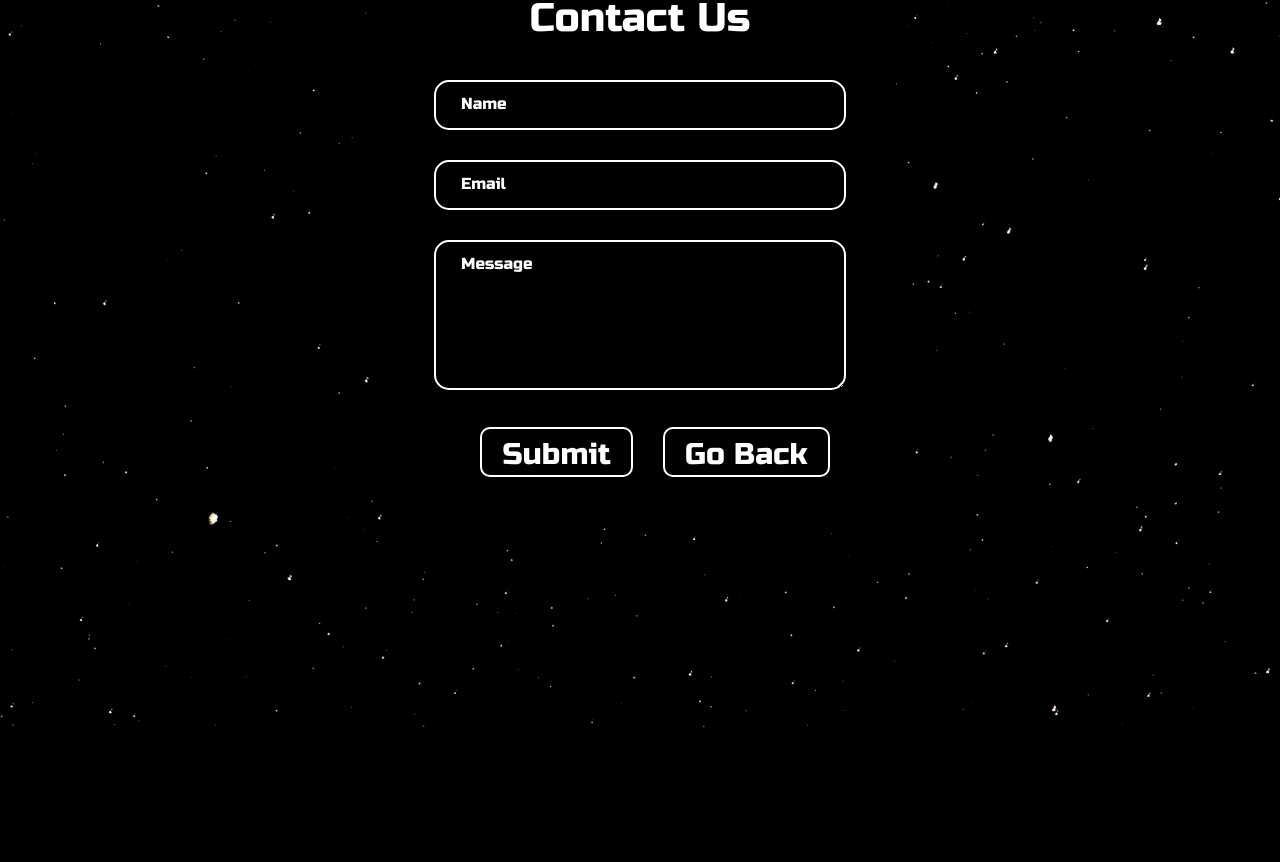
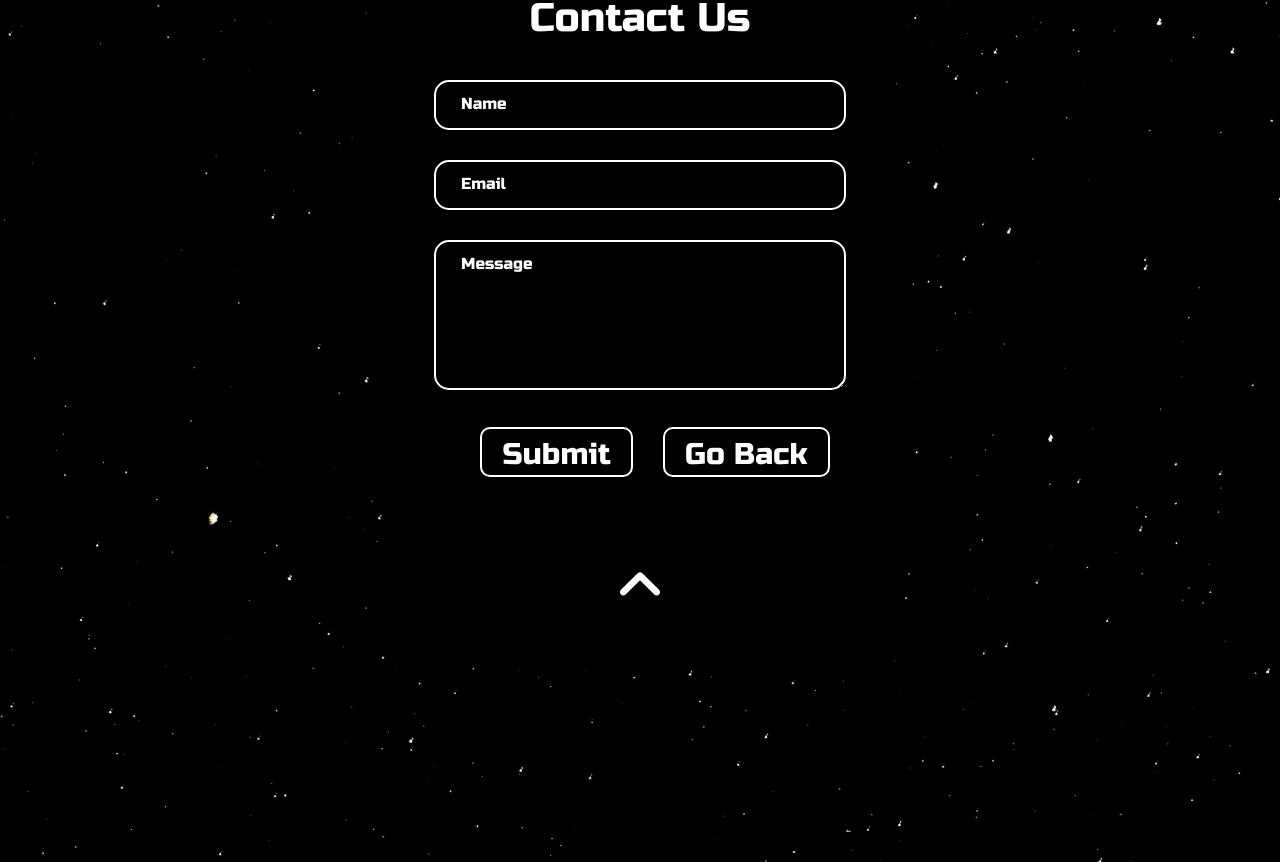
Before and after one commit to twxsha/devx_summer22_interns, a React (Create React App) app: page / in a window 1280 px wide. Shown: the part 8764-9626 px from the top of the page. Before the commit the page ends 9491 px from the top, so only its background shows below. Built offline with nearby package versions, Linux system fonts and the light colour scheme.

Commit message:
added transition up button

```diff
--- /dev/null
+++ b/src/components/TransitionUpBtn.js
@@ -0,0 +1,57 @@
+import React, { Component } from "react";
+import UpArrow from "../images/up-arrow.svg";
+import "../style/TransitionUpBtn.css";
+
+class TransitionUpBtn extends Component {
+  constructor(props) {
+    super(props);
+    this.state = {
+      navUrl: "",
+    };
+  }
+
+  componentDidMount() {
+    this.setState({
+      navUrl: this.props.navUrl,
+    });
+  }
+
+  navToNext = () => {
+    setTimeout(() => {
+      window.location.href = "" + this.state.navUrl;
+    }, 0);
+  };
+
+  render() {
+    return (
+      <div
+        class="transitionBtn animate__animated animate__bounce animate__repeat-2 animate__slower"
+        data-aos="fade-up"
+        data-aos-anchor-placement="top-bottom"
+        data-aos-delay="300"
+        onClick={this.navToNext}
+        style={{
+          zIndex: "10",
+          display: "flex",
+          justifyContent: "center",
+          position: "relative",
+        }}
+      >
+        <img
+          id="transitionBtn"
+          alt="transition button"
+          src={UpArrow}
+          width="40px"
+          style={{
+            height: "auto",
+            clear: "both",
+            position: "relative",
+            cursor: "pointer",
+          }}
+        />
+      </div>
+    );
+  }
+}
+
+export default TransitionUpBtn;
--- a/src/pages/Contact.js
+++ b/src/pages/Contact.js
@@ -1,10 +1,12 @@
 import React, { Component } from "react";
 import { collection, getFirestore, doc, setDoc } from "firebase/firestore";
+import TransitionUpBtn from "../components/TransitionUpBtn.js";
 import app from "../firebase.js";
 import "../style/Contact.css";
 import "../style/App.css";
 import "../style/Section.css";
 const $ = (element) => document.getElementById(element);
+
 
 const db = getFirestore(app);
 const messages = collection(db, "messages");
@@ -73,6 +75,7 @@ class Contact extends Component {
                   Go Back
                 </div>
               </div>
+              <div className="transitionUpBtn"><TransitionUpBtn navUrl="/#" /></div>
             </form>
           </div>
         </div>
--- a/src/style/Contact.css
+++ b/src/style/Contact.css
@@ -109,3 +109,7 @@
   color: white;
   font-size: 30px;
 }
+
+.transitionUpBtn {
+  margin-top: 20%;
+}
```
Also changed, not shown: src/images/up-arrow.svg (added), src/style/TransitionUpBtn.css (added).
